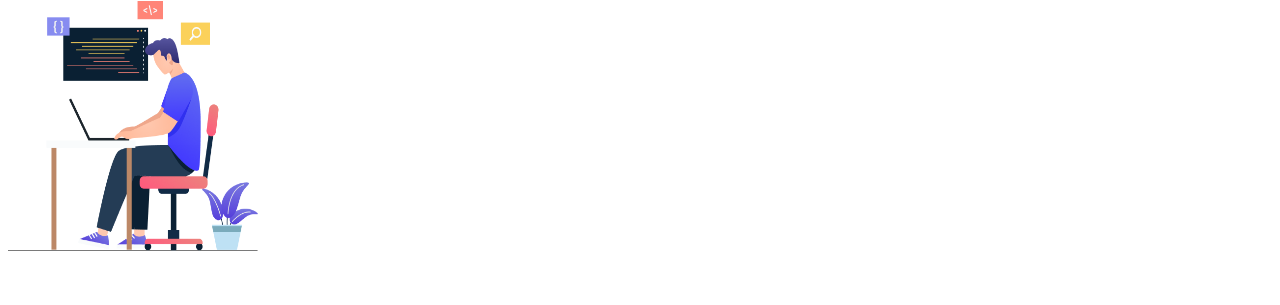
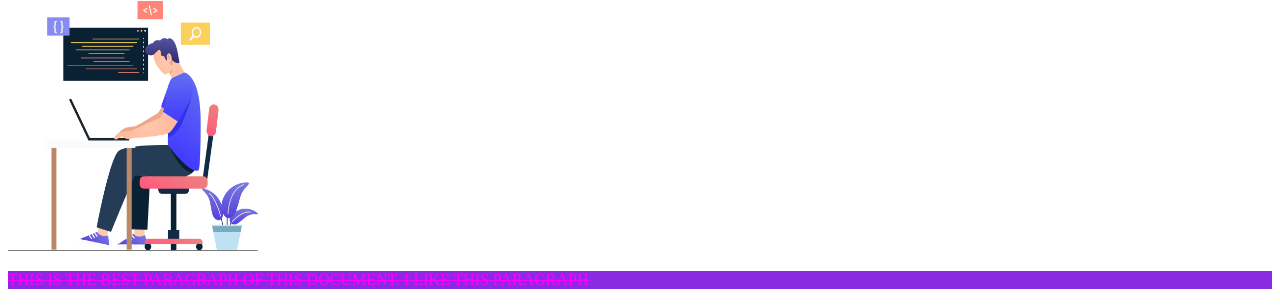
Before and after one commit to MdArifuzzaman2/my-second-repo, a plain HTML site: page index.html in a window 1280 px wide. Shown: the part 722-1027 px from the top of the page. Before the commit the page ends 985 px from the top, so only its background shows below. Drawn offline with Linux system fonts and the light colour scheme.

Commit message:
new doc added

```diff
--- a/index.html
+++ b/index.html
@@ -33,5 +33,8 @@
     <img width="250" height="250" src="c.jpg" alt="" />
     <img width="250" height="250" src="d.jpg" alt="" />
     <img width="250" height="250" src="web.png" alt="" />
+    <p class="p">
+      This is the best paragraph of this document. I like this paragraph
+    </p>
   </body>
 </html>
--- a/style.css
+++ b/style.css
@@ -19,3 +19,10 @@ h4 {
   color: rgb(9, 95, 171);
   text-decoration: underline;
 }
+.p {
+  color: magenta;
+  background-color: blueviolet;
+  text-align: justify;
+  text-decoration: line-through;
+  text-transform: uppercase;
+}
```
